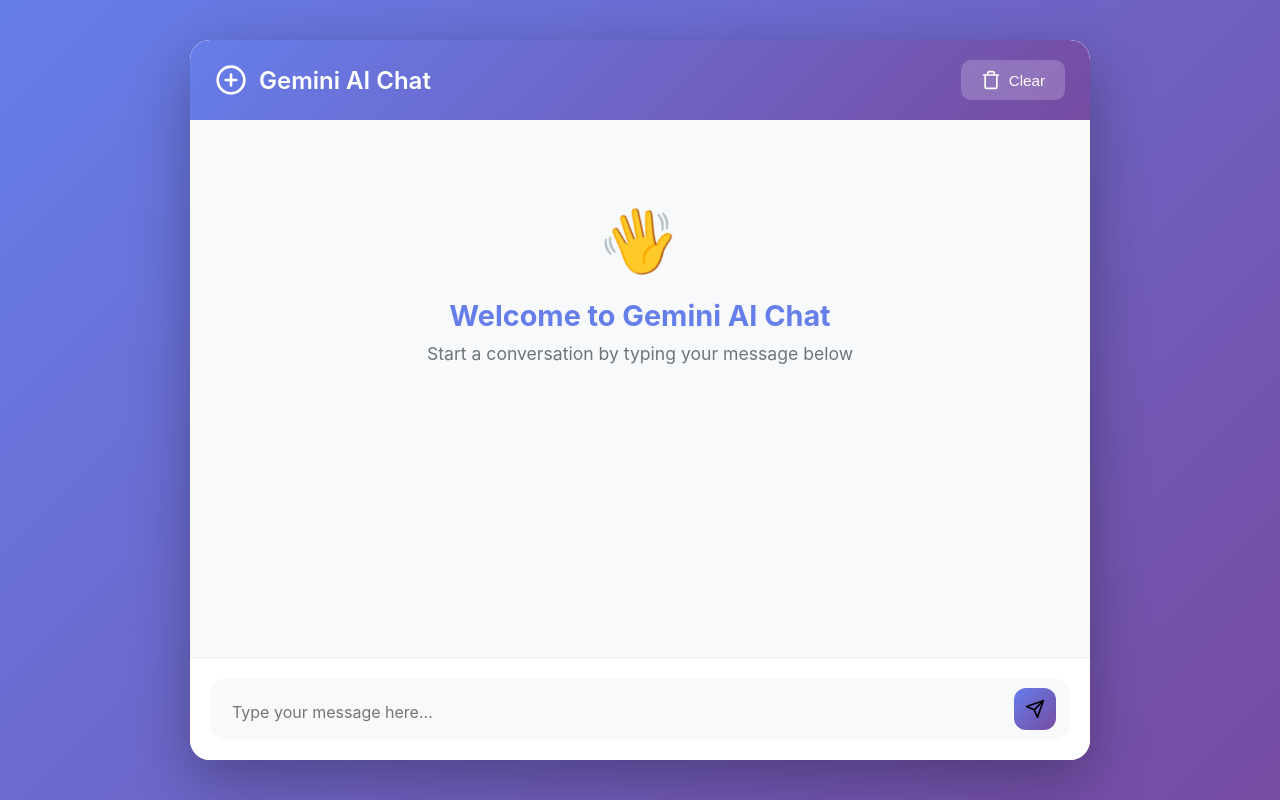
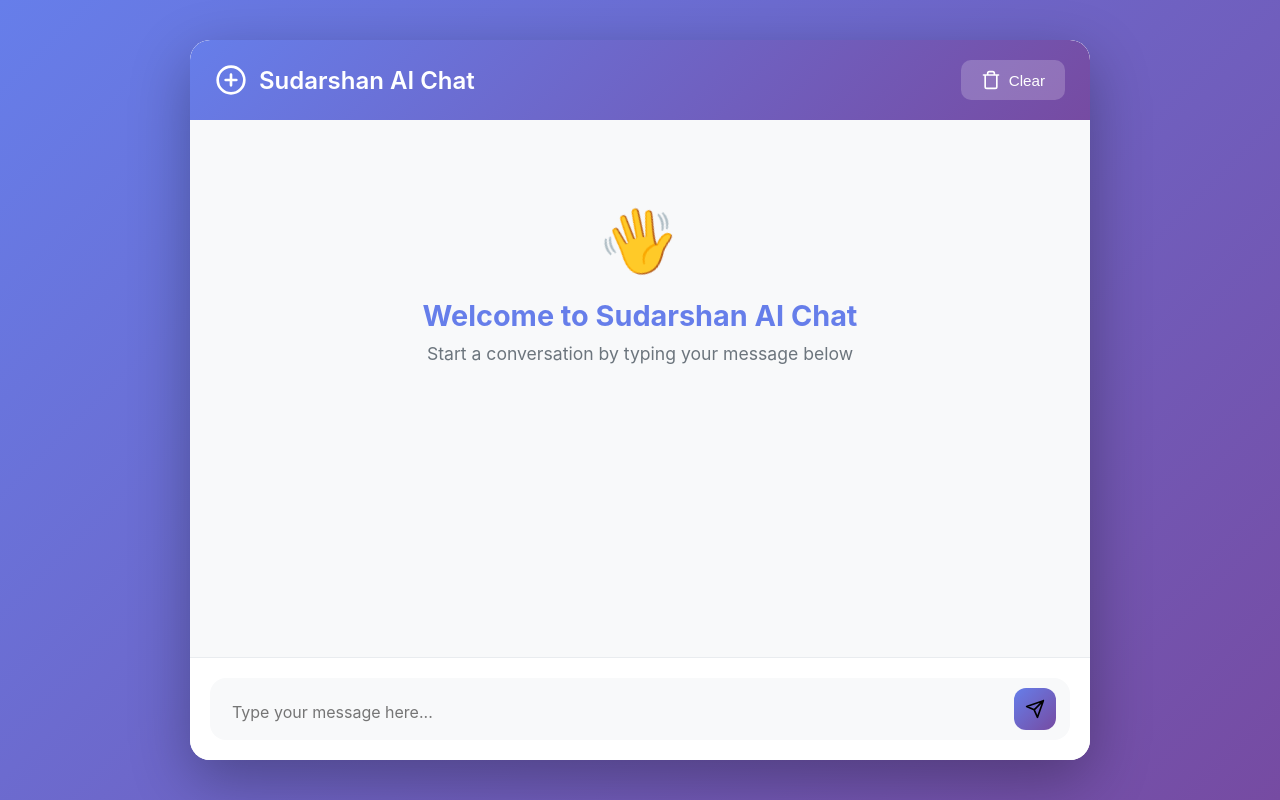
Before and after one commit to sudarshansw7/chatbot, a Flask app: page / in a window 1280 px wide. Run offline with Flask 3, Linux system fonts and the light colour scheme.

Commit message:
first commit

```diff
--- a/app.py
+++ b/app.py
@@ -4,79 +4,60 @@ import os
 from datetime import datetime
 
 app = Flask(__name__)
-app.secret_key = os.environ.get('SECRET_KEY', 'your-secret-key-here')
+app.secret_key = os.environ.get("SECRET_KEY", "your-secret-key-here")
 
 # Configure Gemini API
-GEMINI_API_KEY = os.environ.get('GEMINI_API_KEY', '')
+GEMINI_API_KEY = os.environ.get("GEMINI_API_KEY", "")
 
 if GEMINI_API_KEY:
     genai.configure(api_key=GEMINI_API_KEY)
-    model = genai.GenerativeModel('gemini-pro')
+    # Use the correct model from Gemini 2.5 family
+    model = genai.GenerativeModel("models/gemini-2.5-flash")
+else:
+    model = None
 
-@app.route('/')
+@app.route("/")
 def index():
-    if 'chat_history' not in session:
-        session['chat_history'] = []
-    return render_template('index.html')
+    if "chat_history" not in session:
+        session["chat_history"] = []
+    return render_template("index.html")
 
-@app.route('/chat', methods=['POST'])
+@app.route("/chat", methods=["POST"])
 def chat():
     try:
         if not GEMINI_API_KEY:
-            return jsonify({
-                'error': 'API key not configured. Please set GEMINI_API_KEY environment variable.'
-            }), 400
+            return jsonify({"error": "GEMINI_API_KEY not configured"}), 400
 
         data = request.get_json()
-        user_message = data.get('message', '')
+        user_message = data.get("message", "").strip()
+        if not user_message:
+            return jsonify({"error": "Message is required"}), 400
 
-        if not user_message:
-            return jsonify({'error': 'Message is required'}), 400
+        chat_history = session.get("chat_history", [])
 
-        # Get chat history from session
-        if 'chat_history' not in session:
-            session['chat_history'] = []
-
-        chat_history = session['chat_history']
-
-        # Start a chat session with history
         chat = model.start_chat(history=[
-            {'role': msg['role'], 'parts': [msg['content']]}
+            {"role": msg["role"], "parts": [msg["content"]]}
             for msg in chat_history
         ])
 
-        # Send message and get response
-        response = chat.send_message(user_message)
+        response = chat.send_message([user_message])
         bot_response = response.text
 
-        # Update chat history
-        chat_history.append({
-            'role': 'user',
-            'content': user_message,
-            'timestamp': datetime.now().isoformat()
-        })
-        chat_history.append({
-            'role': 'model',
-            'content': bot_response,
-            'timestamp': datetime.now().isoformat()
-        })
+        chat_history.append({"role": "user", "content": user_message, "timestamp": datetime.now().isoformat()})
+        chat_history.append({"role": "model", "content": bot_response, "timestamp": datetime.now().isoformat()})
 
-        # Keep only last 20 messages to avoid session overflow
-        session['chat_history'] = chat_history[-20:]
+        session["chat_history"] = chat_history[-20:]
         session.modified = True
 
-        return jsonify({
-            'response': bot_response,
-            'timestamp': datetime.now().isoformat()
-        })
+        return jsonify({"response": bot_response, "timestamp": datetime.now().isoformat()})
 
     except Exception as e:
-        return jsonify({'error': str(e)}), 500
+        return jsonify({"error": str(e)}), 500
 
-@app.route('/clear', methods=['POST'])
+@app.route("/clear", methods=["POST"])
 def clear_history():
-    session['chat_history'] = []
-    return jsonify({'success': True})
+    session["chat_history"] = []
+    return jsonify({"success": True})
 
-if __name__ == '__main__':
-    app.run(host='0.0.0.0', port=5000, debug=False)
+if __name__ == "__main__":
+    app.run(host="0.0.0.0", port=5000, debug=False)
--- a/docker-compose.yml
+++ b/docker-compose.yml
@@ -8,7 +8,7 @@ services:
       - "5000:5000"
     environment:
       - GEMINI_API_KEY=${GEMINI_API_KEY}
-      - SECRET_KEY=${SECRET_KEY:-your-secret-key-change-this}
+      - SECRET_KEY=${SECRET_KEY}
     volumes:
       - ./:/app
     restart: unless-stopped
--- a/templates/index.html
+++ b/templates/index.html
@@ -3,7 +3,7 @@
 <head>
     <meta charset="UTF-8">
     <meta name="viewport" content="width=device-width, initial-scale=1.0">
-    <title>Gemini AI Chat</title>
+    <title>Sudarshan AI Chat</title>
     <link rel="stylesheet" href="{{ url_for('static', filename='style.css') }}">
 </head>
 <body>
@@ -16,7 +16,7 @@
                             <circle cx="12" cy="12" r="10" stroke="currentColor" stroke-width="2"/>
                             <path d="M12 8v8M8 12h8" stroke="currentColor" stroke-width="2" stroke-linecap="round"/>
                         </svg>
-                        <h1>Gemini AI Chat</h1>
+                        <h1>Sudarshan AI Chat</h1>
                     </div>
                     <button class="clear-btn" onclick="clearChat()">
                         <svg width="20" height="20" viewBox="0 0 24 24" fill="none">
@@ -30,7 +30,7 @@
             <div class="chat-messages" id="chatMessages">
                 <div class="welcome-message">
                     <div class="welcome-icon">👋</div>
-                    <h2>Welcome to Gemini AI Chat</h2>
+                    <h2>Welcome to Sudarshan AI Chat</h2>
                     <p>Start a conversation by typing your message below</p>
                 </div>
             </div>
```
